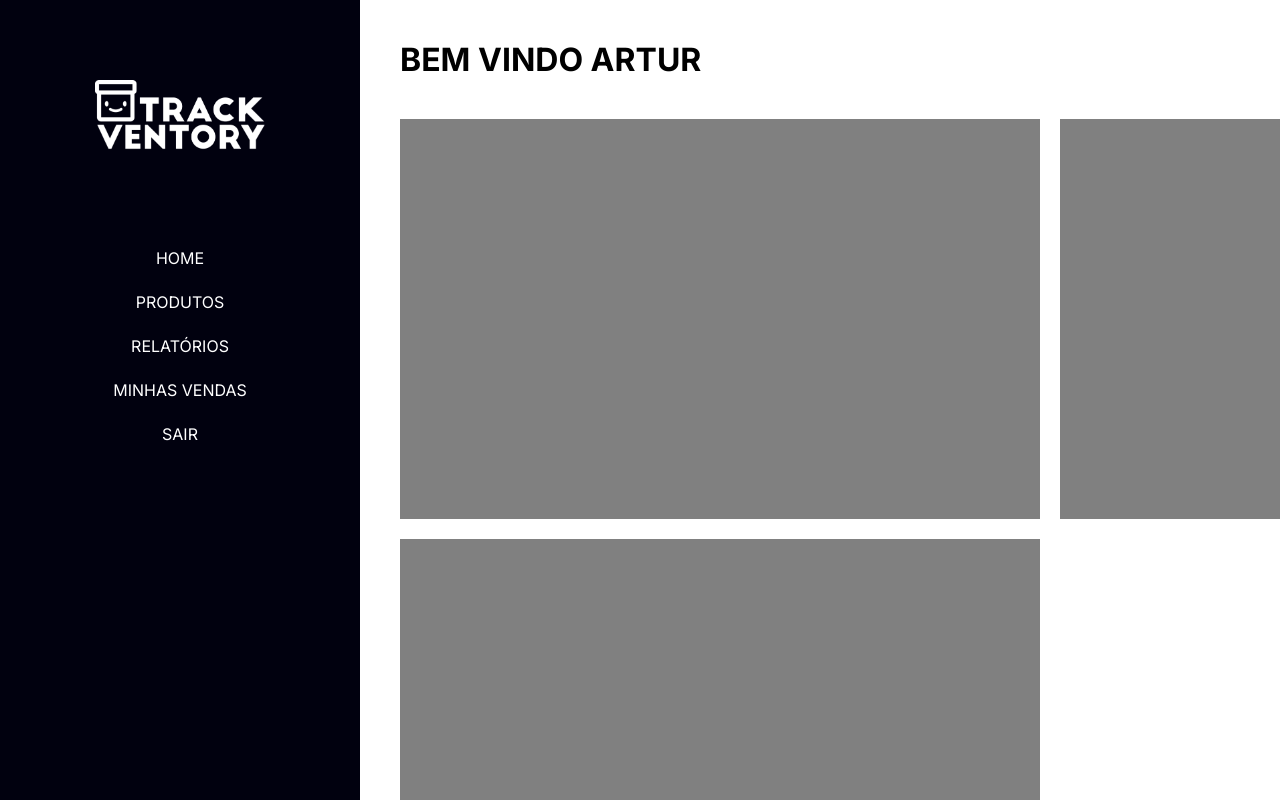
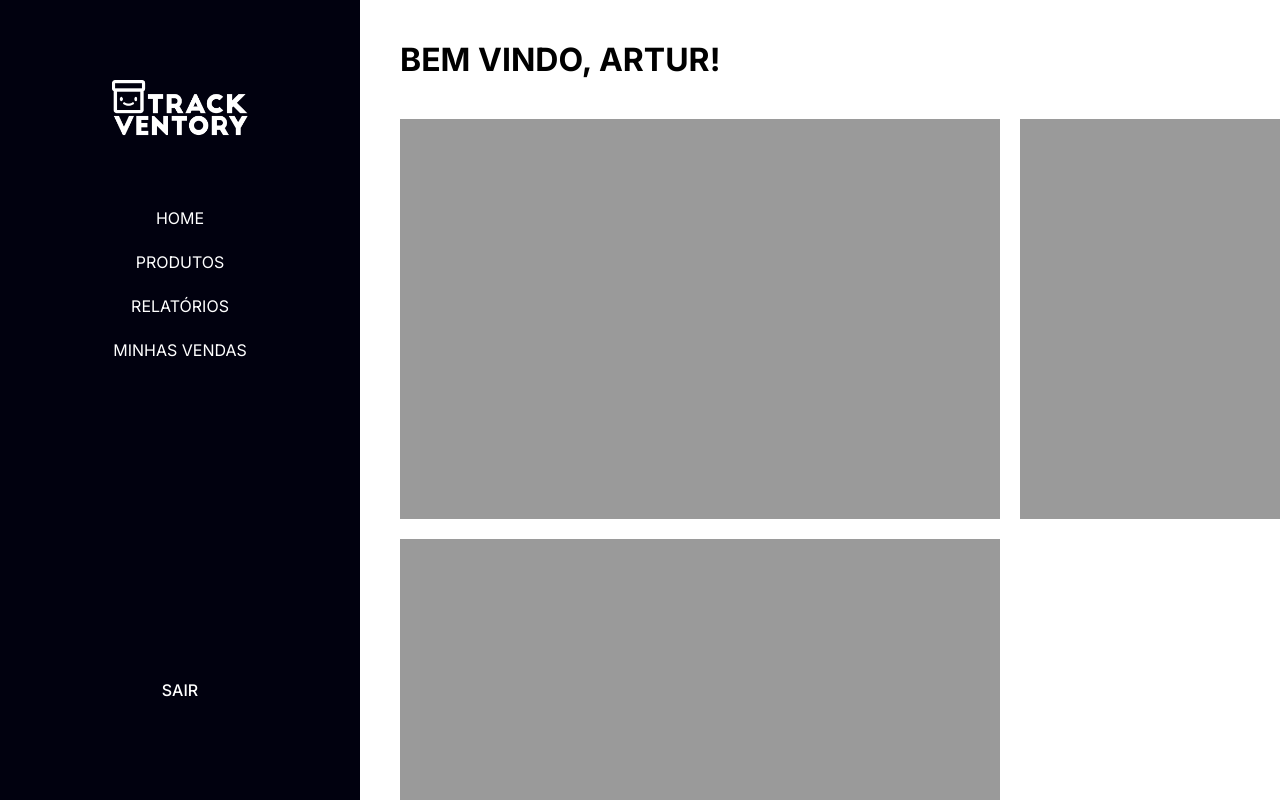
Before and after one commit to winvirg/Trackventory, a Next.js app: page /user/home in a window 1280 px wide. Shown: the top 800 px of the page. Built offline with nearby package versions, Linux system fonts and the light colour scheme.

Commit message:
Início das alterações na Home Desktop

```diff
--- a/src/app/components/menu_interno.tsx
+++ b/src/app/components/menu_interno.tsx
@@ -35,7 +35,7 @@ export default function Menu(props:any) {
                         <Image src="/images/logo_branca.png" className={styles.imagem_logo} alt="TrackVentory logo" width={160} height={80} priority/>
                         <nav className={styles.menu_opcoes}>
                             <ul>
-                                <li><Link href="../user/home">Home</Link></li>
+                                <li><Link href="../user/produto">Home</Link></li>
                                 <li><Link href="../user/produto">Produtos</Link></li>
                                 <li><Link href="../user/relatorio">Relatórios</Link></li>
                                 <li><Link href="../user/vendas">Minhas Vendas</Link></li>
--- a/src/app/page.module.css
+++ b/src/app/page.module.css
@@ -179,7 +179,6 @@
 }
 
 /*TABLET EM MODO PAISAGEM*/
-
 @media (min-width: 1024px) and (max-width: 1200px) {
 /* HOME */
 .menu_lateral{
@@ -402,7 +401,6 @@
 }
 
 /*TABLET EM MODO RETRATO*/
-
 @media (min-width: 768px) and (max-width: 1024px) {
   .menu_lateral{
     display: none;
@@ -579,7 +577,6 @@
 }
 
 /*DESKTOP*/
-
 @media (min-width: 1200px) and (max-width: 1900px) {
   .pagina_home{
     display: flex;
@@ -650,13 +647,12 @@
     padding: 1em;
     width: 15em;
     font-size: large;
-    font-family: BigJohn;
+    font-family: MontserratMedium;
     text-transform: uppercase;
     cursor: pointer;
     border-radius: 1em;
     color: rgb(1, 1, 15);
     background: white;
-
     -webkit-transition: ease-out 0.4s;
     -moz-transition: ease-out 0.4s;
     transition: ease-out 0.4s;
@@ -675,6 +671,7 @@
 
   .menu_lateral {
     display: flex;
+    position: fixed;
     flex-direction: column;
     align-items: center;
     align-content: center;
@@ -685,12 +682,12 @@
   }
 
   .menu_lateral .imagem_logo{
-    height: 10vh;
+    height: 8vh;
     width: auto;
   }
 
   .menu_lateral .menu_opcoes {
-    margin-top: 8vh;
+    margin-top: 5vh;
     text-align: center;
     text-transform: uppercase;
 
@@ -703,17 +700,22 @@
     font-size: 1em;
     cursor: pointer;
   }
+  .menu_lateral .menu_opcoes li:last-child {
+    font-weight: 500;
+    margin-top: 40vh;
+  }
 
   .menu_lateral .menu_opcoes li:hover {
     background-color: #151414;
     transition: width 0.3s ease-in-out;
-    box-sizing:content-box;
+    box-sizing: content-box;
   }
 
   .painel_home{
     padding: 5vh;
-    min-width: 100vw;
-    min-height: 100vh;
+    min-width: 100%;
+    min-height: 100%;
+    margin-left: 45vh;
   }
 
   .gridpainel_home{
@@ -726,21 +728,21 @@
   }
 
   .gridpainel_home .controle_estoque{
-    background-color: gray;
+    background-color: rgb(154, 154, 154);
     height: 50vh;
-    width: 80vh;
+    width: 75vh;
   }
 
   .gridpainel_home .estatistica_venda{
-    background-color: gray;
+    background-color: rgb(154, 154, 154);
     height: 50vh;
-    width: 80vh;
+    width: 75vh;
   }
 
   .gridpainel_home .ultimas_vendas{
-    background-color: gray;
+    background-color: rgb(154, 154, 154);
     height: 50vh;
-    width: 80vh;
+    width: 75vh;
   }
 
   .painel_home h1{
--- a/src/app/user/home/page.tsx
+++ b/src/app/user/home/page.tsx
@@ -16,7 +16,7 @@ export default function Home() {
             <Menu usuario={name_user}/>
             <main>
                 <div className={styles.painel_home}>
-                    <h1>Bem vindo {name_user}</h1>
+                    <h1>Bem vindo, {name_user}!</h1>
                     <div className={styles.gridpainel_home}>
                         <span className={styles.controle_estoque}></span>
                         <span className={styles.estatistica_venda}></span>
```
Also changed, not shown: 1 other file (tests, documents, lock files or other folders).
